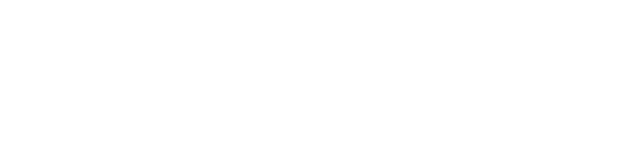
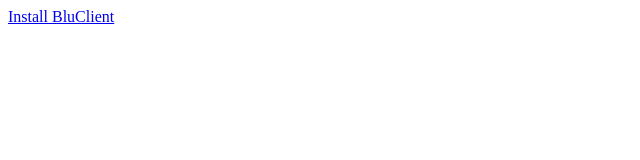
Before and after one commit to ipkiana/ipkiana.github.io, a plain HTML site: page blu/index.html in a window 1280 px wide. Shown: the whole page, without its empty margins (0-640 px from the left). Drawn offline with Linux system fonts and the light colour scheme.

Commit message:
Update link text for BluClient installation

```diff
--- a/blu/index.html
+++ b/blu/index.html
@@ -1,4 +1,4 @@
-<a href="itms-services://?action=download-manifest&url=https://ipkiana.space/blu/manifest.plist"></a>
+<a href="itms-services://?action=download-manifest&url=https://ipkiana.space/blu/manifest.plist">Install BluClient</a>
 
 <!---
 This XML file does not appear to have any style information associated with it. The document tree is shown below.
```
